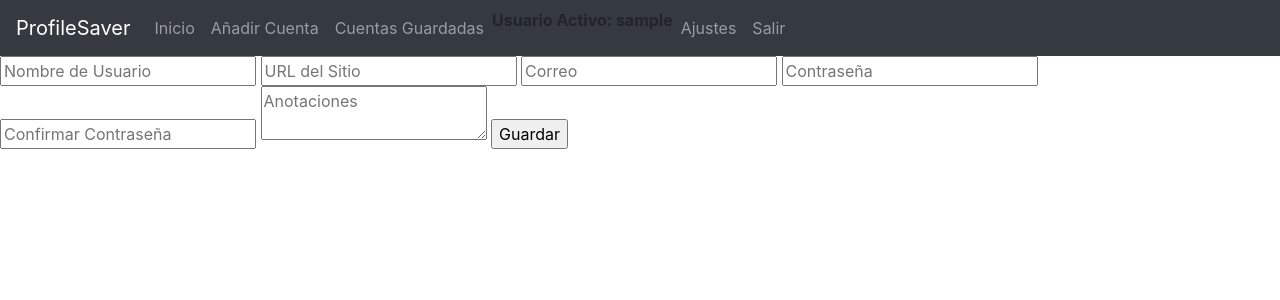
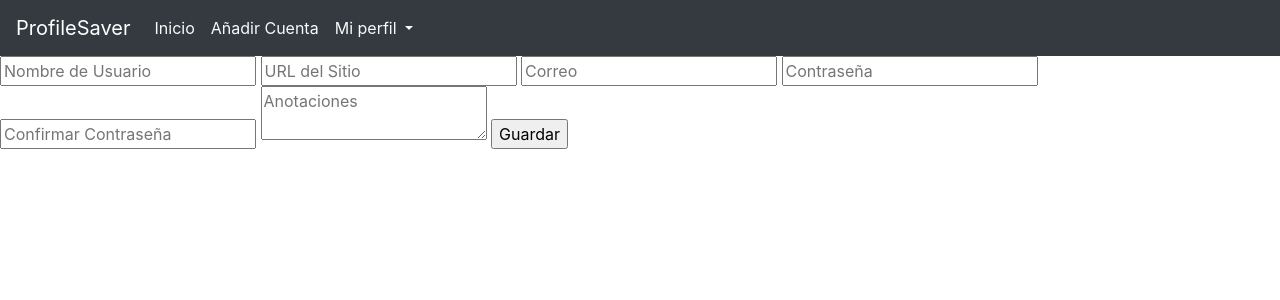
Before and after one commit to Edmartt/Profilesaver-Web, a Flask app: page /add_account in a window 1280 px wide. Shown: the top 300 px of the page. Run offline with Flask 2, Linux system fonts and the light colour scheme; the visitor is signed in with stand-in values (Sample User, id 1); data comes from the database, SQL or seed files in the repository; some libraries are stand-ins or nearby versions.

Commit message:
Se agrega nombre de usuario con menu desplegable en la barra de nav y funcionando la vista de salir

```diff
--- a/app/templates/base.html
+++ b/app/templates/base.html
@@ -2,7 +2,9 @@
 <html lang="en">
 <head>
 	<meta charset="UTF-8">
+	<meta name="viewport" content="width=device-width, initial-scale=1">
 	<link rel="stylesheet" href="{{url_for('static',filename='/css/bootstrap.min.css')}}">
+	<link rel="stylesheet" href="{{url_for('static',filename='/css/styles.css')}}">
 	<title>ProfileSaver - {% block title %}{% endblock %}</title>
 
 </head>
@@ -16,15 +18,26 @@
 			<section class="collapse navbar-collapse" id="navbarNav">
 			<ul class="navbar-nav">
 				{% if g.user %}
-				<li class="nav-item"><a class="nav-link" href="{{url_for('main.index')}}">Inicio</a></li>
-				<li class="nav-item"><a class="nav-link" href="{{url_for('main.add_account')}}">Añadir Cuenta</a></li>
-				<li class="nav-item"><a class="nav-link"href="">Cuentas Guardadas</a></li>
-				<li><b>Usuario Activo: {{g.user['username']}}</b></li>
-				<li class="nav-item"><a class="nav-link" href="">Ajustes</a></li>
-				<li class="nav-item"><a class="nav-link" href="{{url_for('auth.logout')}}">Salir</a></li>
+				<li class="nav-item"><a class="nav-link text-light" href="{{url_for('main.index')}}">Inicio</a></li>
+				<li class="nav-item"><a class="nav-link text-light" href="{{url_for('main.add_account')}}">Añadir Cuenta</a></li>
+
+				<!--Inicio dropdown-->
+				<div class="dropdown">
+					<a class="nav-link text-light dropdown-toggle" href="#" role="button" id="dropdownMenuLink" data-toggle="dropdown" aria-haspopup="true" aria-expanded="false">
+					  Mi perfil
+					</a>
+
+					<div class="dropdown-menu bg-dark" aria-labelledby="dropdownMenuLink">
+					  <a class="dropdown-item text-light" href="#">Info</a>
+					  <a class="dropdown-item text-light" href="#">Seguridad</a>
+					  <a class="dropdown-item text-light" href="{{url_for('auth.logout')}}">Salir</a>
+					</div>
+				  </div>
+
+				<!--fin de dropdown-->
 				{% else %}
-				<li class="nav-item"><a class="nav-link" href="{{url_for('auth.register')}}">Registro</a></li>
-				<li class="nav-item"><a class="nav-link" href="{{url_for('auth.login')}}">Login</a></li>
+				<li class="nav-item"><a class="nav-link text-light" href="{{url_for('auth.register')}}">Registro</a></li>
+				<li class="nav-item"><a class="nav-link text-light" href="{{url_for('auth.login')}}">Login</a></li>
 				{% endif %}
 			</ul>
 	</section>
@@ -39,15 +52,17 @@
 		{%endfor%}
 
 	</div>
+	<div class="cuerpo">
 	{% block content_page %}
 
 
 
 	{% endblock %}
-	<script src="./static/js/jquery-3.5.1.min.js"></script>
-	<script src="./static/js/popper.min.js"></script>
-	<script src="./static/js/bootstrap.min.js"></script>
-	<script src="./static/js/main.js"></script>
 
+	<script src="../static/js/jquery-3.5.1.min.js"></script>
+	<script src="../static/js/popper.min.js"></script>
+	<script src="../static/js/bootstrap.min.js"></script>
+	<script src="../static/js/main.js"></script>
+</div>
 </body>
 </html>
```
